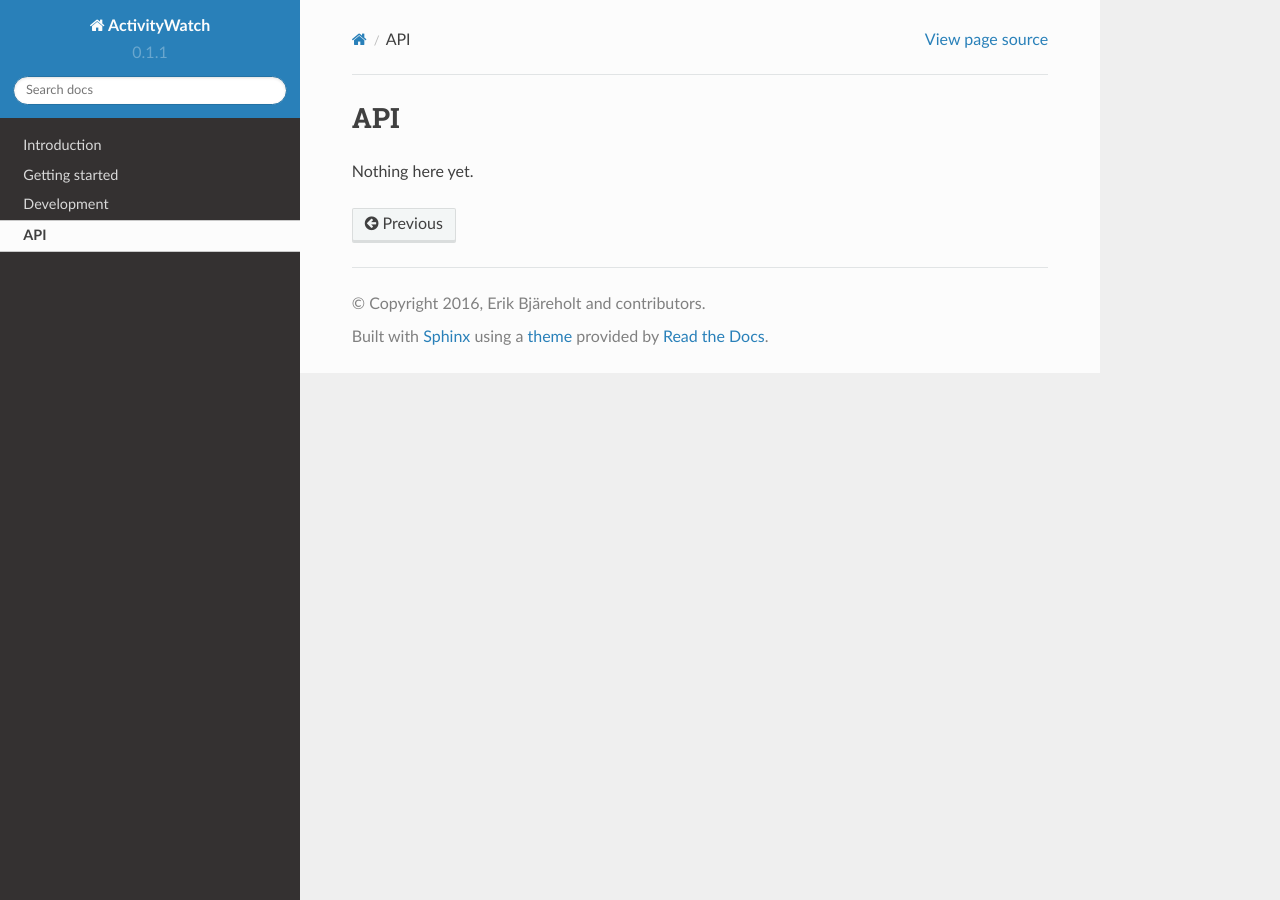
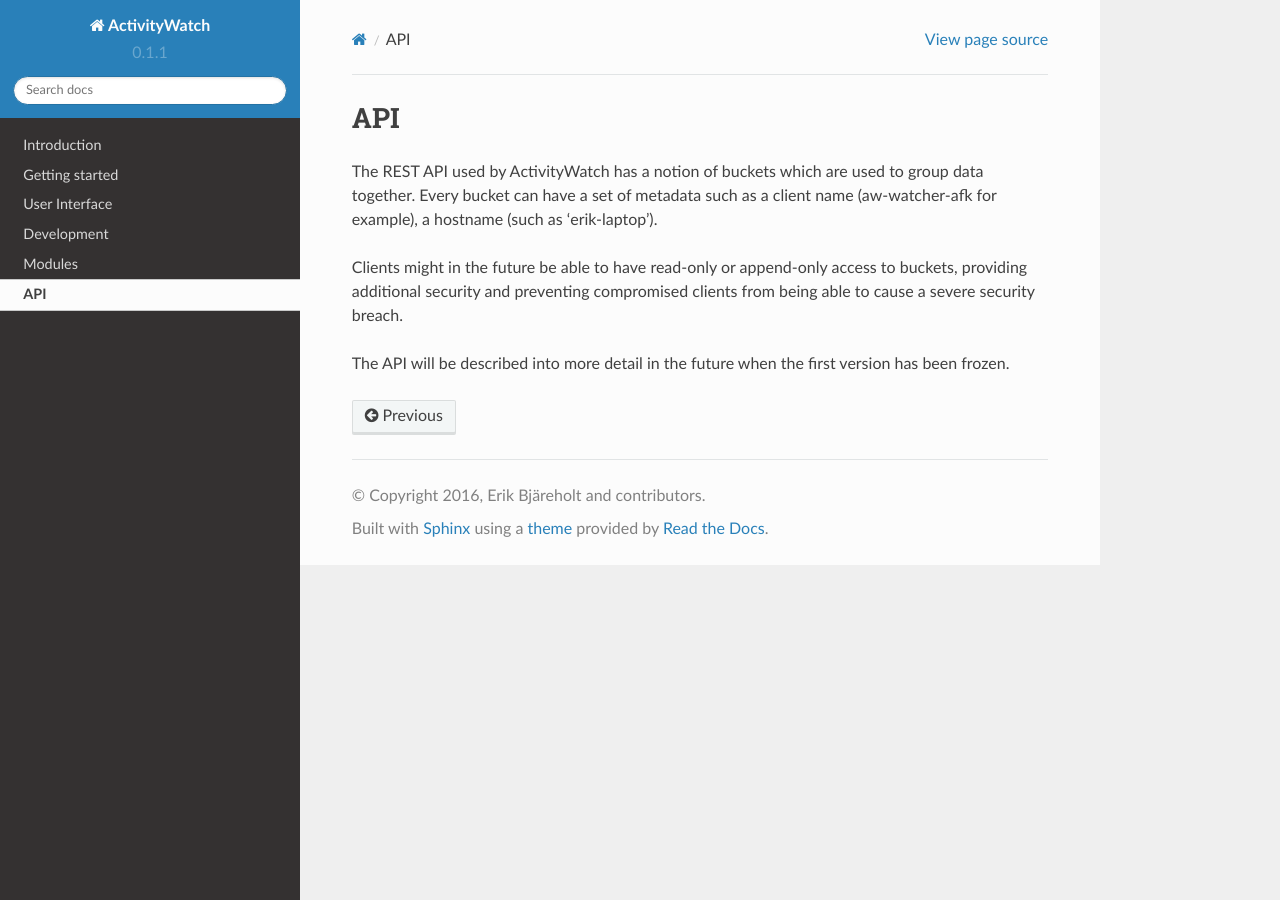
Before and after one commit to ActivityWatch/activitywatch, a Sphinx documentation site: the page built from docs/api.rst, in a window 1280 px wide. Built offline with Sphinx 7.4.7 and the Read the Docs theme 2.0.0, drawn with Linux system fonts in a browser that asks for light colours.

Commit message:
Fixed the sidebar, added some content

```diff
--- a/docs/api.rst
+++ b/docs/api.rst
@@ -1,4 +1,9 @@
 API
 ===
 
-Nothing here yet.
+The REST API used by ActivityWatch has a notion of buckets which are used to group data together.
+Every bucket can have a set of metadata such as a client name (aw-watcher-afk for example), a hostname (such as 'erik-laptop').
+
+Clients might in the future be able to have read-only or append-only access to buckets, providing additional security and preventing compromised clients from being able to cause a severe security breach.
+
+The API will be described into more detail in the future when the first version has been frozen.
--- a/docs/conf.py
+++ b/docs/conf.py
@@ -175,7 +175,7 @@
 
 # Custom sidebar templates, maps document names to template names.
 #
-# html_sidebars = {}
+html_sidebars = { '**': ['globaltoc.html', 'relations.html', 'sourcelink.html', 'searchbox.html'], }
 
 # Additional templates that should be rendered to pages, maps page names to
 # template names.
--- a/docs/index.rst
+++ b/docs/index.rst
@@ -3,8 +3,8 @@
    You can adapt this file completely to your liking, but it should at least
    contain the root `toctree` directive.
 
-Welcome to ActivityWatch's documentation!
-=========================================
+Welcome to the ActivityWatch documentation!
+===========================================
 
 Contents:
 
@@ -13,7 +13,9 @@
 
    intro
    getting-started
+   user-interface
    development
+   modules
    api
 
 
```
Also changed, not shown: docs/modules.rst (added, +20 -0 lines), docs/user-interface.rst (added, +18 -0 lines).
